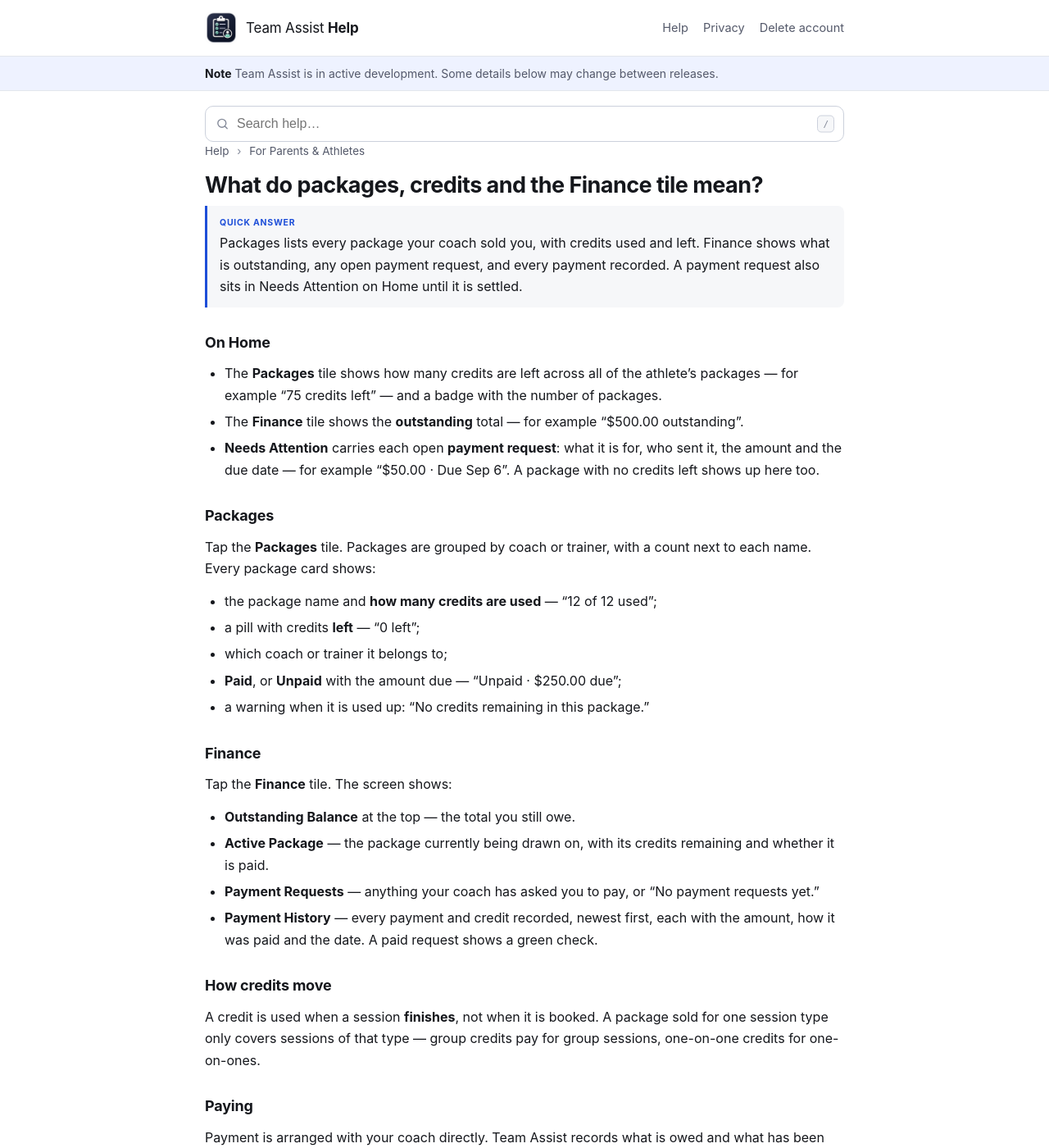
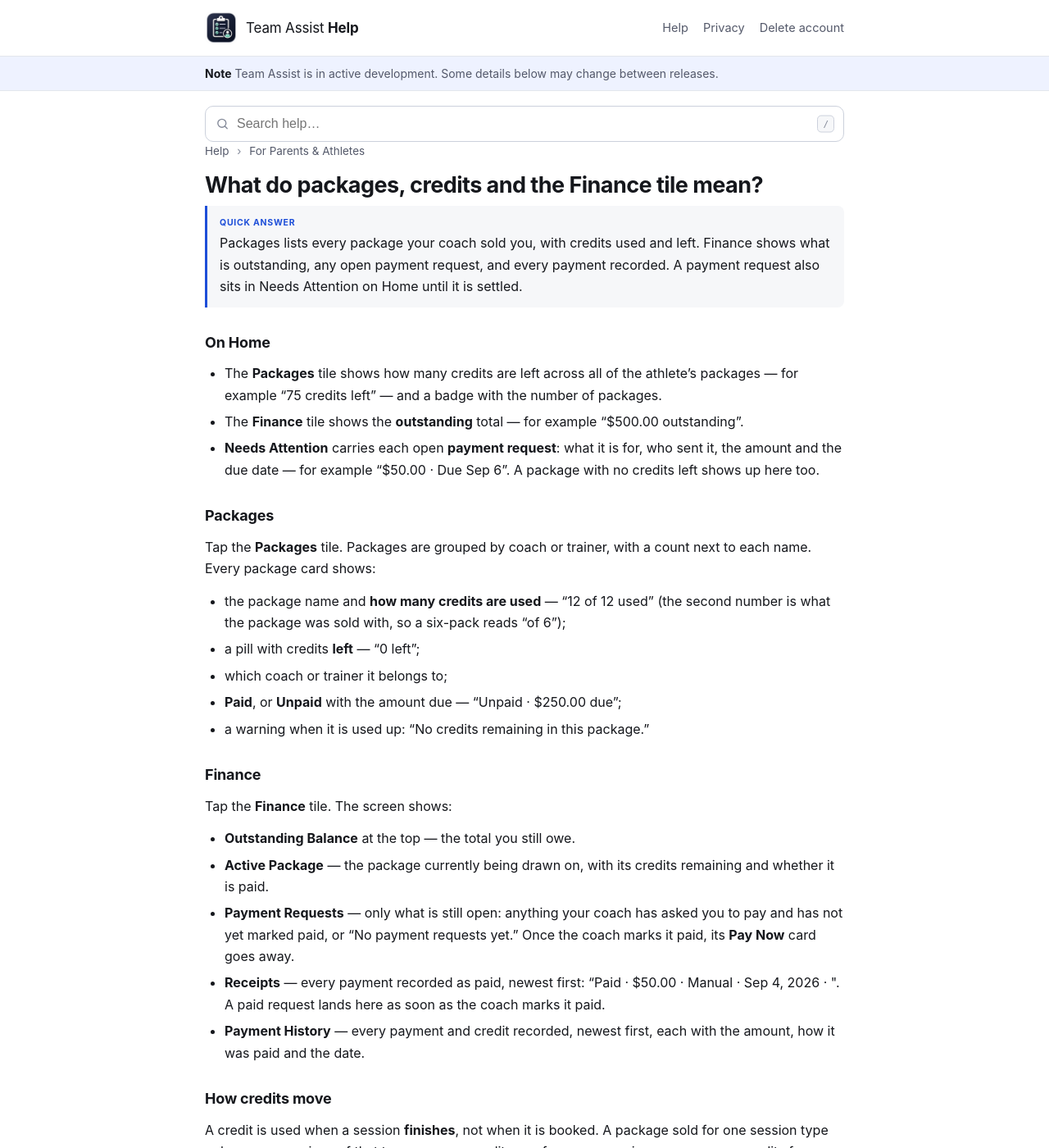
Before and after one commit to mytombrown/team-assist-help, a Jekyll site: the page built from _articles/family-packages.md, in a window 1280 px wide and 1400 px high. Shown: the whole window at 82% size. Built offline with Jekyll 4.4.1, drawn with Linux system fonts in a browser that asks for light colours.

Commit message:
Build 224: past sessions on the staff Sessions tab, receipts and real pack totals for parents, delete a message and the 30-day cap
Co-Authored-By: Claude Fable 5.1 <noreply@anthropic.com>

```diff
--- a/_articles/family-packages.md
+++ b/_articles/family-packages.md
@@ -33,7 +33,8 @@ related:
 Tap the **Packages** tile. Packages are grouped by coach or trainer, with a
 count next to each name. Every package card shows:
 
-- the package name and **how many credits are used** — "12 of 12 used";
+- the package name and **how many credits are used** — "12 of 12 used" (the
+  second number is what the package was sold with, so a six-pack reads "of 6");
 - a pill with credits **left** — "0 left";
 - which coach or trainer it belongs to;
 - **Paid**, or **Unpaid** with the amount due — "Unpaid · $250.00 due";
@@ -46,11 +47,14 @@ Tap the **Finance** tile. The screen shows:
 - **Outstanding Balance** at the top — the total you still owe.
 - **Active Package** — the package currently being drawn on, with its credits
   remaining and whether it is paid.
-- **Payment Requests** — anything your coach has asked you to pay, or "No
-  payment requests yet."
+- **Payment Requests** — only what is still open: anything your coach has
+  asked you to pay and has not yet marked paid, or "No payment requests yet."
+  Once the coach marks it paid, its **Pay Now** card goes away.
+- **Receipts** — every payment recorded as paid, newest first: "Paid · $50.00 ·
+  Manual · Sep 4, 2026 · <package>". A paid request lands here as soon as the
+  coach marks it paid.
 - **Payment History** — every payment and credit recorded, newest first, each
-  with the amount, how it was paid and the date. A paid request shows a green
-  check.
+  with the amount, how it was paid and the date.
 
 ## How credits move
 
```
Also changed, not shown: _articles/chat-basics.md (+6 -1 lines), _articles/schedule-sessions.md (+5 -0 lines).
